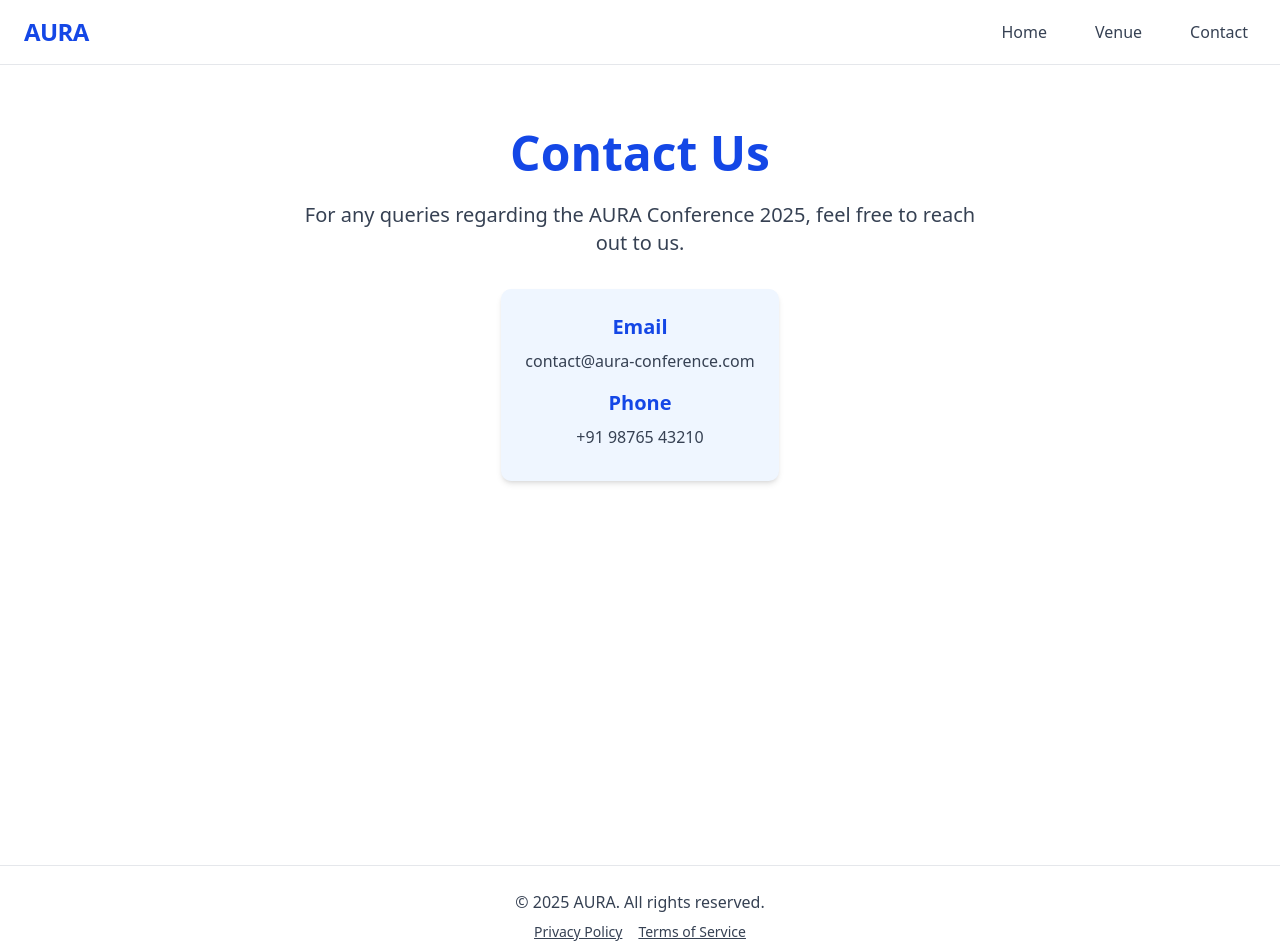
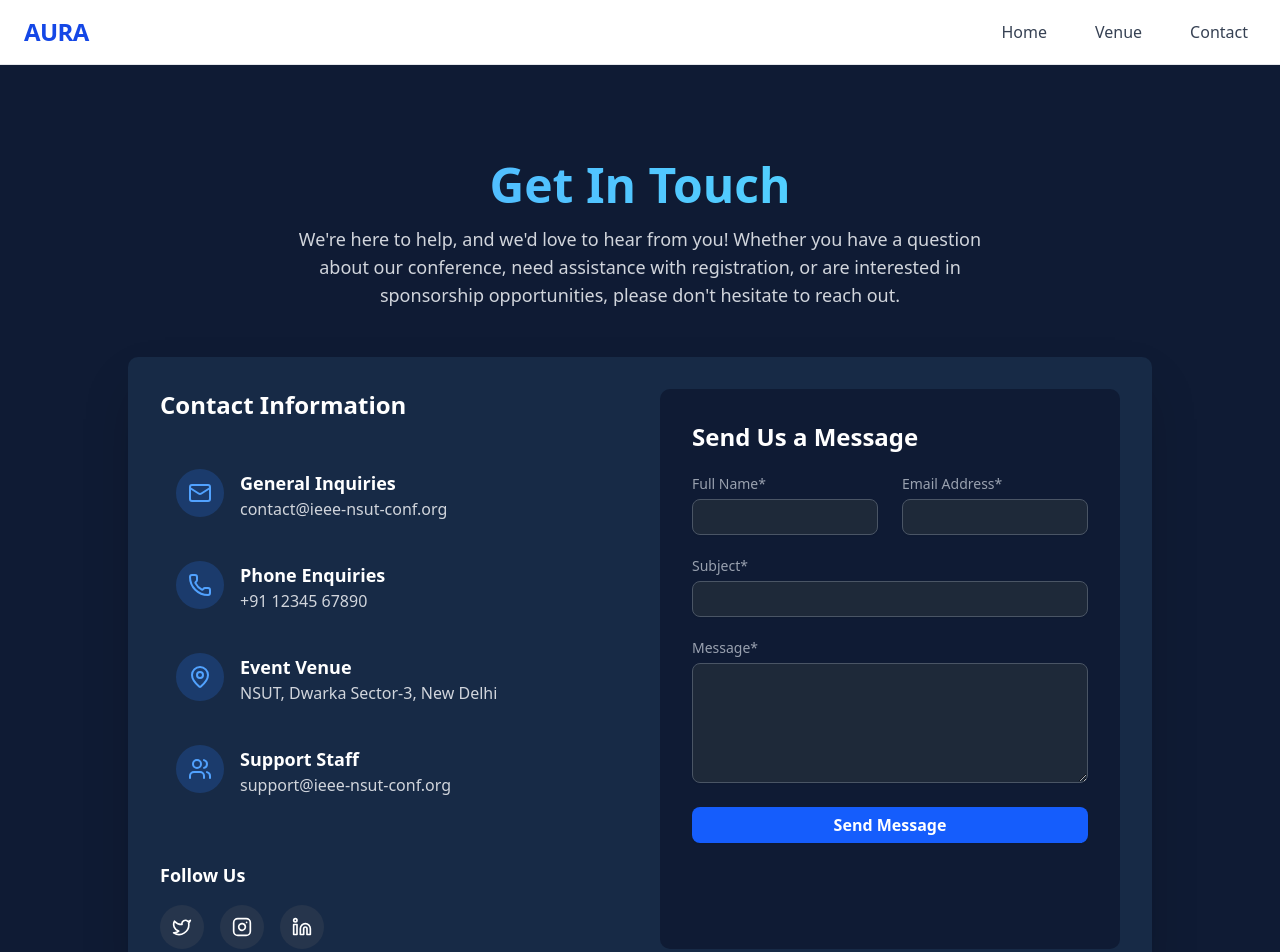
Before and after one commit to GreatNerve/AURA-Website, a React (Vite) app: page /contact in a window 1280 px wide. Shown: the top 952 px of the page. Built offline with nearby package versions, Linux system fonts and the light colour scheme.

Commit message:
feat: enhance Contact page with dynamic data, improved layout, and fade-in animation

```diff
--- a/src/Pages/Contact.page.jsx
+++ b/src/Pages/Contact.page.jsx
@@ -1,22 +1,111 @@
 import React from "react";
-import Header from "@/components/includes/Header";
-import Footer from "@/components/includes/Footer";
+import { Mail, Phone, MapPin, Users, Twitter, Instagram, Linkedin } from "lucide-react";
+import contactData from "@/data/contact.data.json";
+import { Input } from "@/components/ui/input";
+import { Textarea } from "@/components/ui/textarea";
+import { Button } from "@/components/ui/button";
+import { Label } from "@/components/ui/label";
+
+// Map icon names from JSON to actual icon components
+const iconMap = {
+  Mail,
+  Phone,
+  MapPin,
+  Users,
+  Twitter,
+  Instagram,
+  Linkedin
+};
 
 export default function ContactPage() {
   return (
-    <div className="bg-white min-h-screen flex flex-col">
-      <main className="flex-1 container mx-auto px-4 py-16 text-center">
-        <h1 className="text-3xl md:text-5xl font-bold mb-6 text-blue-700">Contact Us</h1>
-        <p className="text-lg md:text-xl text-gray-700 mb-8 max-w-2xl mx-auto">
-          For any queries regarding the AURA Conference 2025, feel free to reach out to us.
-        </p>
-        <div className="bg-blue-50 rounded-lg p-6 shadow-md inline-block">
-          <h2 className="text-xl font-semibold mb-2 text-blue-700">Email</h2>
-          <p className="text-gray-700 mb-2">contact@aura-conference.com</p>
-          <h2 className="text-xl font-semibold mb-2 text-blue-700 mt-4">Phone</h2>
-          <p className="text-gray-700 mb-2">+91 98765 43210</p>
+    <div className="bg-[#0f1b34] text-white py-16 sm:py-24">
+
+      <div className="text-center mb-12 animate-fade-in" style={{ animationDelay: '100ms' }}>
+        {/* Added gradient classes to the h1 element */}
+        <h1 className="text-4xl md:text-5xl font-bold mb-4 bg-gradient-to-r from-blue-400 to-cyan-300 bg-clip-text text-transparent">{contactData.title}</h1>
+        <p className="text-lg text-gray-300 max-w-3xl mx-auto px-4">{contactData.subtitle}</p>
+      </div>
+
+      <div className="max-w-5xl mx-auto grid grid-cols-1 md:grid-cols-2 gap-10 bg-[#172a46] p-8 rounded-lg shadow-2xl animate-fade-in" style={{ animationDelay: '300ms' }}>
+        {/* Left Side: Contact Info */}
+        <div className="flex flex-col gap-8">
+          <h2 className="text-2xl font-semibold">{contactData.contactInfo.title}</h2>
+          <div className="space-y-2"> {/* Reduced spacing for a tighter look */}
+            {contactData.contactInfo.items.map((item, index) => {
+              const Icon = iconMap[item.icon];
+              if (!Icon) return null;
+              return (
+                // Added transition and hover effect to the container
+                <div key={index} className="flex items-start gap-4 p-4 rounded-lg transition-all duration-300 hover:bg-blue-500/10">
+                  <div className="bg-blue-500/20 p-3 rounded-full">
+                    <Icon className="w-6 h-6 text-blue-400" />
+                  </div>
+                  <div>
+                    <h3 className="font-semibold text-lg">{item.title}</h3>
+                    <a href={item.href} className="text-gray-300 hover:text-blue-400 transition-colors">
+                      {item.value}
+                    </a>
+                  </div>
+                </div>
+              );
+            })}
+          </div>
+
+          <div className="mt-4">
+            <h3 className="font-semibold text-lg mb-4">{contactData.socials.title}</h3>
+            <div className="flex gap-4">
+              {contactData.socials.links.map((social, index) => {
+                const Icon = iconMap[social.icon];
+                 if (!Icon) return null;
+                return (
+                  <a
+                    key={index}
+                    href={social.href}
+                    // Added transition and hover effect to social icons
+                    className="p-3 bg-gray-700/50 rounded-full transition-transform duration-300 hover:scale-110 hover:bg-blue-500/30"
+                  >
+                    <Icon className="w-5 h-5" />
+                  </a>
+                );
+              })}
+            </div>
+          </div>
         </div>
-      </main>
+
+        {/* Right Side: Contact Form */}
+        <div className="bg-[#0f1b34] p-8 rounded-lg">
+          <h2 className="text-2xl font-semibold mb-6">{contactData.form.title}</h2>
+          <form className="space-y-6">
+            <div className="grid grid-cols-1 sm:grid-cols-2 gap-6">
+              <div>
+                <Label htmlFor="name" className="text-gray-400">{contactData.form.fields.name}</Label>
+                {/* Corrected focus styles to use focus-visible */}
+                <Input id="name" type="text" className="bg-gray-800 border-gray-600 text-white mt-2 focus-visible:ring-2 focus-visible:ring-blue-500 focus-visible:border-transparent" />
+              </div>
+              <div>
+                <Label htmlFor="email" className="text-gray-400">{contactData.form.fields.email}</Label>
+                {/* Corrected focus styles to use focus-visible */}
+                <Input id="email" type="email" className="bg-gray-800 border-gray-600 text-white mt-2 focus-visible:ring-2 focus-visible:ring-blue-500 focus-visible:border-transparent" />
+              </div>
+            </div>
+            <div>
+              <Label htmlFor="subject" className="text-gray-400">{contactData.form.fields.subject}</Label>
+              {/* Corrected focus styles to use focus-visible */}
+              <Input id="subject" type="text" className="bg-gray-800 border-gray-600 text-white mt-2 focus-visible:ring-2 focus-visible:ring-blue-500 focus-visible:border-transparent" />
+            </div>
+            <div>
+              <Label htmlFor="message" className="text-gray-400">{contactData.form.fields.message}</Label>
+              {/* Corrected focus styles to use focus-visible */}
+              <Textarea id="message" rows="5" className="bg-gray-800 border-gray-600 text-white mt-2 min-h-[120px] focus-visible:ring-2 focus-visible:ring-blue-500 focus-visible:border-transparent" />
+            </div>
+            {/* Added transition and hover effect to the button */}
+            <Button type="submit" className="w-full bg-blue-600 hover:bg-blue-700 text-white font-bold py-3 text-base transition-transform duration-300 hover:scale-105">
+              {contactData.form.buttonText}
+            </Button>
+          </form>
+        </div>
+      </div>
     </div>
   );
 }
--- /dev/null
+++ b/src/data/contact.data.json
@@ -0,0 +1,51 @@
+{
+  "title": "Get In Touch",
+  "subtitle": "We're here to help, and we'd love to hear from you! Whether you have a question about our conference, need assistance with registration, or are interested in sponsorship opportunities, please don't hesitate to reach out.",
+  "contactInfo": {
+    "title": "Contact Information",
+    "items": [
+      {
+        "icon": "Mail",
+        "title": "General Inquiries",
+        "value": "contact@ieee-nsut-conf.org",
+        "href": "mailto:contact@ieee-nsut-conf.org"
+      },
+      {
+        "icon": "Phone",
+        "title": "Phone Enquiries",
+        "value": "+91 12345 67890",
+        "href": "tel:+919876543210"
+      },
+      {
+        "icon": "MapPin",
+        "title": "Event Venue",
+        "value": "NSUT, Dwarka Sector-3, New Delhi",
+        "href": "https://maps.google.com/?q=NSUT, Dwarka Sector-3, New Delhi"
+      },
+      {
+        "icon": "Users",
+        "title": "Support Staff",
+        "value": "support@ieee-nsut-conf.org",
+        "href": "mailto:support@ieee-nsut-conf.org"
+      }
+    ]
+  },
+  "form": {
+    "title": "Send Us a Message",
+    "fields": {
+      "name": "Full Name*",
+      "email": "Email Address*",
+      "subject": "Subject*",
+      "message": "Message*"
+    },
+    "buttonText": "Send Message"
+  },
+  "socials": {
+    "title": "Follow Us",
+    "links": [
+      { "icon": "Twitter", "href": "#" },
+      { "icon": "Instagram", "href": "#" },
+      { "icon": "Linkedin", "href": "#" }
+    ]
+  }
+}
--- a/src/index.css
+++ b/src/index.css
@@ -118,3 +118,22 @@
     @apply bg-background text-foreground;
   }
 }
+
+/* Added animation for fade-in effect */
+@layer utilities {
+  .animate-fade-in {
+    animation: fadeIn 0.8s ease-out forwards;
+    opacity: 0;
+  }
+}
+
+@keyframes fadeIn {
+  from {
+    opacity: 0;
+    transform: translateY(20px);
+  }
+  to {
+    opacity: 1;
+    transform: translateY(0);
+  }
+}
```
